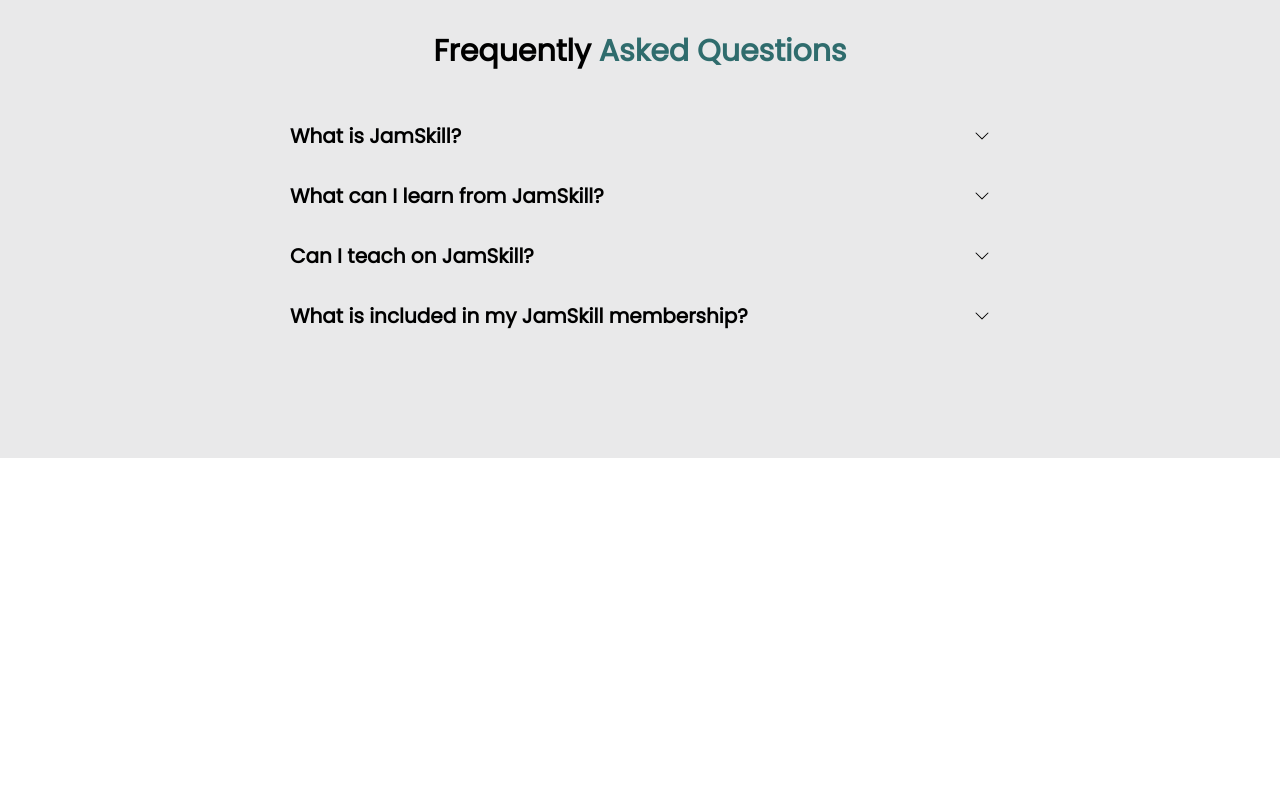
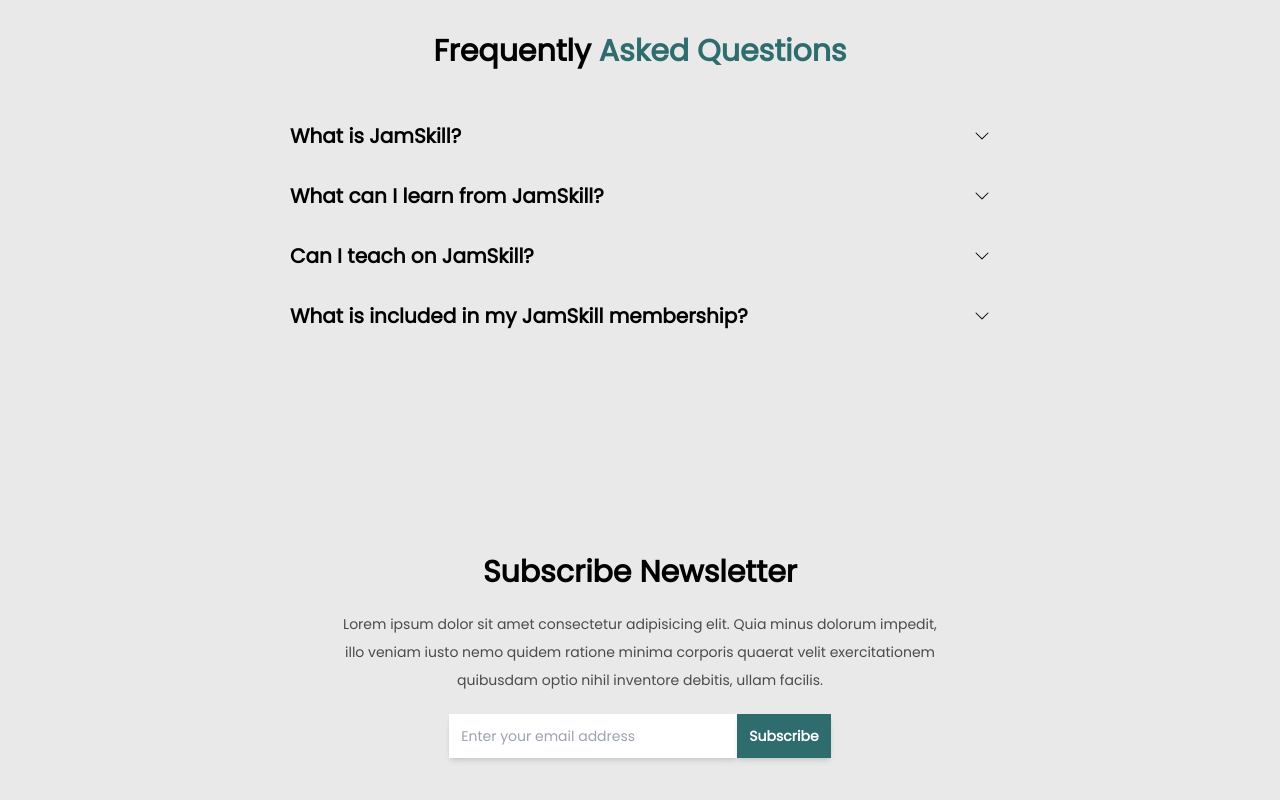
Before and after one commit to chaerulumam/education-landing-page, a React (Vite) app: page / in a window 1280 px wide. Shown: the part 3280-4080 px from the top of the page. Before the commit the page ends 3738 px from the top, so only its background shows below. Built offline with nearby package versions, Linux system fonts and the light colour scheme.

Commit message:
contact section

```diff
--- a/src/App.jsx
+++ b/src/App.jsx
@@ -1,5 +1,5 @@
 import { Navbar } from "./components/organisms";
-import { About, Courses, Home, Teacher } from "./sections";
+import { About, Contact, Courses, Home, Teacher } from "./sections";
 
 export default function App() {
   return (
@@ -9,6 +9,7 @@
       <About />
       <Courses />
       <Teacher />
+      <Contact />
     </div>
   );
 }
--- /dev/null
+++ b/src/sections/Contact/index.jsx
@@ -0,0 +1,37 @@
+import React from "react";
+import { motion } from "framer-motion";
+
+const Contact = () => {
+  return (
+    <div className="section" id="contact">
+      <div className="text-center max-w-[600px] mx-auto">
+        <div className="sm:text-3xl text-2xl font-bold mb-5">
+          Subscribe Newsletter
+        </div>
+        <p className="text-sm leading-7 text-gray">
+          Lorem ipsum dolor sit amet consectetur adipisicing elit. Quia minus
+          dolorum impedit, illo veniam iusto nemo quidem ratione minima corporis
+          quaerat velit exercitationem quibusdam optio nihil inventore debitis,
+          ullam facilis.
+        </p>
+        <motion.form
+          initial={{ scale: 0 }}
+          whileInView={{ scale: 1 }}
+          transition={{ duration: 0.3 }}
+          className="mt-5"
+        >
+          <input
+            type="text"
+            placeholder="Enter your email address"
+            className="sm:p-3 p-2 outline-none text-sm shadow-md sm:w-72 w-60"
+          />
+          <button className="text-sm text-white bg-Teal sm:p-3 p-2 shadow-md font-bold">
+            Subscribe
+          </button>
+        </motion.form>
+      </div>
+    </div>
+  );
+};
+
+export default Contact;
--- a/src/sections/index.jsx
+++ b/src/sections/index.jsx
@@ -2,5 +2,6 @@
 import About from "./About";
 import Courses from "./Courses";
 import Teacher from "./Teacher";
+import Contact from "./Contact";
 
-export { Home, About, Courses, Teacher };
+export { Home, About, Courses, Teacher, Contact };
```
